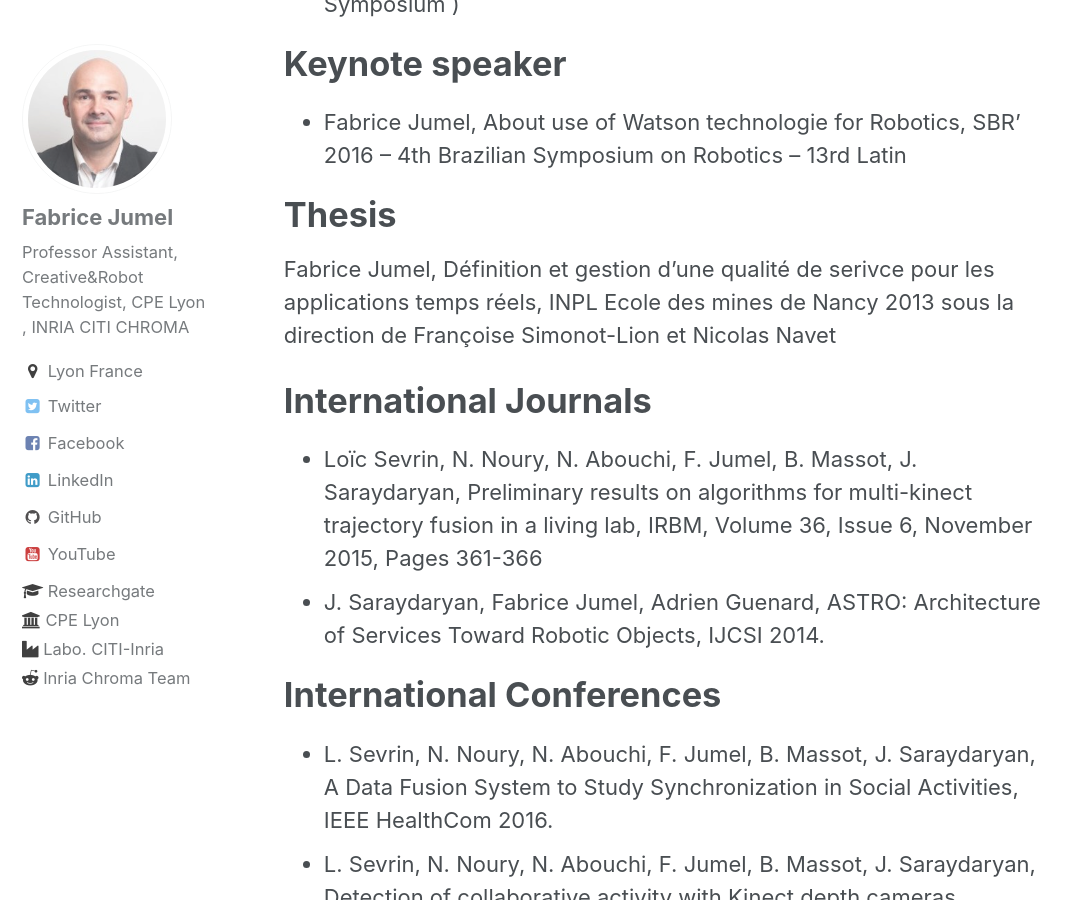
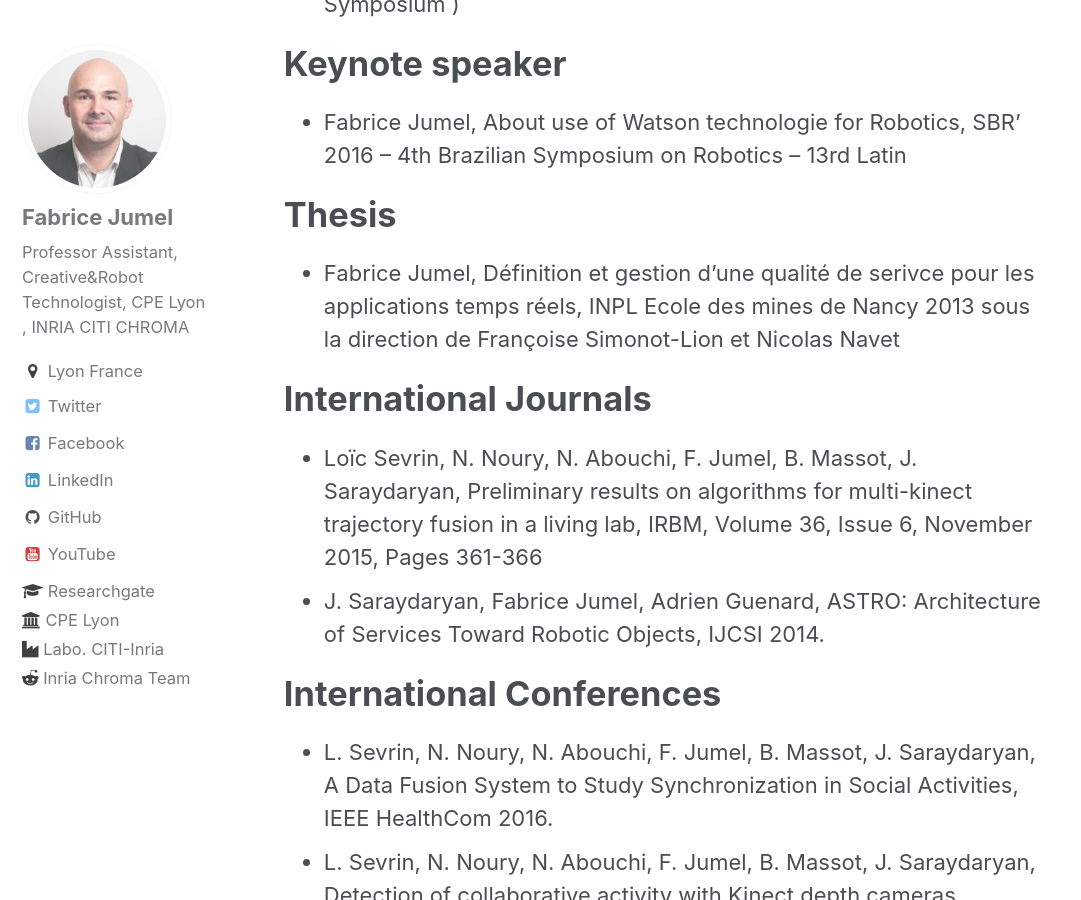
Before and after one commit to fabricejumel/fabricejumel.github.io, a Jekyll site: the page built from _pages/Publications.md, in a window 1280 px wide and 900 px high, scrolled down 370 px. Shown: the whole window, without its empty margins (0-1081 px from the left). Built offline with Jekyll 4.4.1, drawn with Linux system fonts in a browser that asks for light colours.

```diff
--- a/_pages/Publications.md
+++ b/_pages/Publications.md
@@ -13,7 +13,7 @@ Keynote speaker
 
 Thesis
 ======
-Fabrice Jumel, Définition et gestion d'une qualité de serivce pour les applications temps réels, INPL Ecole des mines de Nancy
+* Fabrice Jumel, Définition et gestion d'une qualité de serivce pour les applications temps réels, INPL Ecole des mines de Nancy
 2013 sous la direction de Françoise Simonot-Lion et Nicolas Navet
 
 
```
